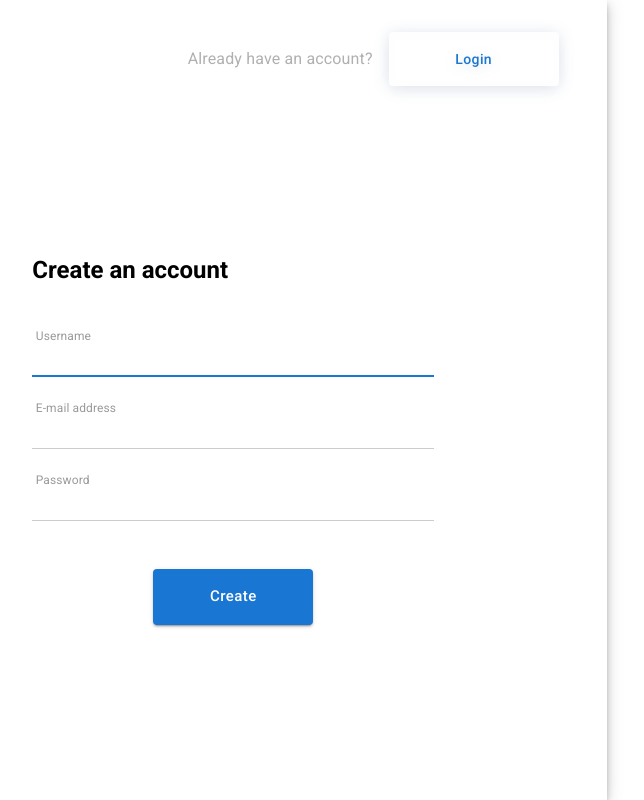
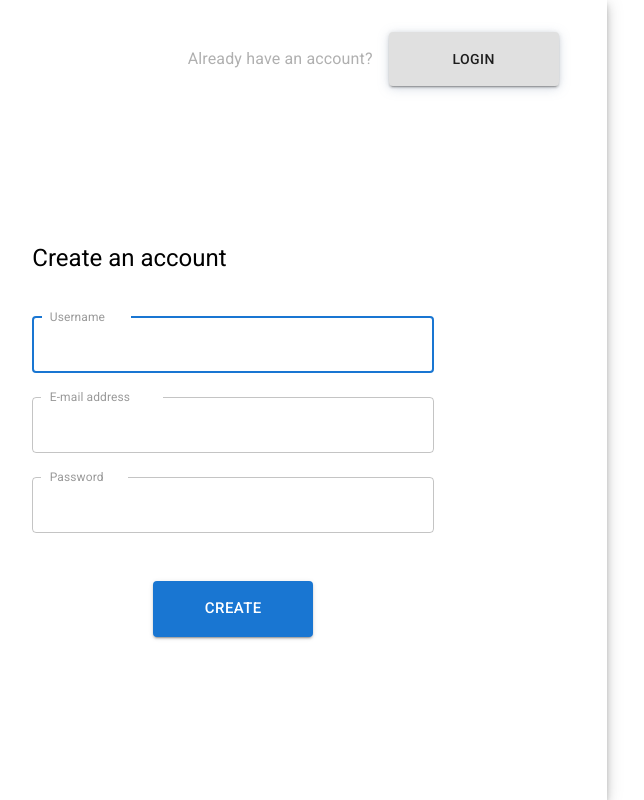
Before and after one commit to OsmanRana/fun-kickoff-project, a React (Create React App) app in the folder client/: page /signup in a window 1280 px wide. Shown: the whole page, without its empty margins (140-784 px from the left). Built offline with nearby package versions, Linux system fonts and the light colour scheme; no server answers.

Commit message:
back to original

```diff
--- a/client/src/components/AuthHeader/AuthHeader.tsx
+++ b/client/src/components/AuthHeader/AuthHeader.tsx
@@ -23,7 +23,7 @@ const AuthFooter = ({ linkTo, asideText, btnText }: Props): JSX.Element => {
       className={classes.authHeader}
     >
       <Typography className={classes.accAside}>{asideText}</Typography>
-      <Button component={Link} to={linkTo} className={classes.accBtn} sx={{ textTransform: 'none' }}>
+      <Button component={Link} to={linkTo} color="inherit" className={classes.accBtn} variant="contained">
         {btnText}
       </Button>
     </Box>
--- a/client/src/components/AuthHeader/useStyles.ts
+++ b/client/src/components/AuthHeader/useStyles.ts
@@ -23,7 +23,7 @@ const useStyles = makeStyles((theme: Theme) => ({
     filter: 'drop-shadow(0px 2px 6px rgba(74,106,149,0.2))',
     backgroundColor: '#ffffff',
     color: '#3a8dff',
-    boxShadow: '0px 2px 15px rgba(74,106,149,0.2)',
+    boxShadow: 'none',
   },
 }));
 
--- a/client/src/pages/Login/Login.tsx
+++ b/client/src/pages/Login/Login.tsx
@@ -49,7 +49,7 @@ export default function Login(): JSX.Element {
           <Box width="100%" maxWidth={450} p={3} alignSelf="center">
             <Grid container>
               <Grid item xs>
-                <Typography className={classes.welcome} component="h1" variant="h5" sx={{ fontWeight: 'bold' }}>
+                <Typography className={classes.welcome} component="h1" variant="h5">
                   Welcome back!
                 </Typography>
               </Grid>
--- a/client/src/pages/Login/LoginForm/LoginForm.tsx
+++ b/client/src/pages/Login/LoginForm/LoginForm.tsx
@@ -51,7 +51,6 @@ export default function Login({ handleSubmit }: Props): JSX.Element {
             label={<Typography className={classes.label}>E-mail address</Typography>}
             fullWidth
             margin="normal"
-            variant="standard"
             InputLabelProps={{
               shrink: true,
             }}
@@ -71,7 +70,6 @@ export default function Login({ handleSubmit }: Props): JSX.Element {
             label={<Typography className={classes.label}>Password</Typography>}
             fullWidth
             margin="normal"
-            variant="standard"
             InputLabelProps={{
               shrink: true,
             }}
@@ -87,14 +85,7 @@ export default function Login({ handleSubmit }: Props): JSX.Element {
             onChange={handleChange}
           />
           <Box textAlign="center" marginTop={5}>
-            <Button
-              type="submit"
-              size="large"
-              variant="contained"
-              color="primary"
-              className={classes.submit}
-              sx={{ textTransform: 'none' }}
-            >
+            <Button type="submit" size="large" variant="contained" color="primary" className={classes.submit}>
               {isSubmitting ? <CircularProgress style={{ color: 'white' }} /> : 'Login'}
             </Button>
           </Box>
--- a/client/src/pages/SignUp/SignUp.tsx
+++ b/client/src/pages/SignUp/SignUp.tsx
@@ -50,7 +50,7 @@ export default function Register(): JSX.Element {
           <Box width="100%" maxWidth={450} p={3} alignSelf="center">
             <Grid container>
               <Grid item xs>
-                <Typography className={classes.welcome} component="h1" variant="h5" sx={{ fontWeight: 'bold' }}>
+                <Typography className={classes.welcome} component="h1" variant="h5">
                   Create an account
                 </Typography>
               </Grid>
--- a/client/src/pages/SignUp/SignUpForm/SignUpForm.tsx
+++ b/client/src/pages/SignUp/SignUpForm/SignUpForm.tsx
@@ -56,7 +56,6 @@ const SignUpForm = ({ handleSubmit }: Props): JSX.Element => {
             label={<Typography className={classes.label}>Username</Typography>}
             fullWidth
             margin="normal"
-            variant="standard"
             InputLabelProps={{
               shrink: true,
             }}
@@ -76,7 +75,6 @@ const SignUpForm = ({ handleSubmit }: Props): JSX.Element => {
             label={<Typography className={classes.label}>E-mail address</Typography>}
             fullWidth
             margin="normal"
-            variant="standard"
             InputLabelProps={{
               shrink: true,
             }}
@@ -95,7 +93,6 @@ const SignUpForm = ({ handleSubmit }: Props): JSX.Element => {
             label={<Typography className={classes.label}>Password</Typography>}
             fullWidth
             margin="normal"
-            variant="standard"
             InputLabelProps={{
               shrink: true,
             }}
@@ -111,14 +108,7 @@ const SignUpForm = ({ handleSubmit }: Props): JSX.Element => {
           />
 
           <Box textAlign="center" marginTop={5}>
-            <Button
-              type="submit"
-              size="large"
-              variant="contained"
-              color="primary"
-              className={classes.submit}
-              sx={{ textTransform: 'none' }}
-            >
+            <Button type="submit" size="large" variant="contained" color="primary" className={classes.submit}>
               {isSubmitting ? <CircularProgress style={{ color: 'white' }} /> : 'Create'}
             </Button>
           </Box>
--- a/client/src/pages/SignUp/useStyles.ts
+++ b/client/src/pages/SignUp/useStyles.ts
@@ -19,7 +19,7 @@ const useStyles = makeStyles(() => ({
     fontSize: 26,
     paddingBottom: 20,
     color: '#000000',
-    fontWeight: 900,
+    fontWeight: 700,
   },
 }));
 
```
